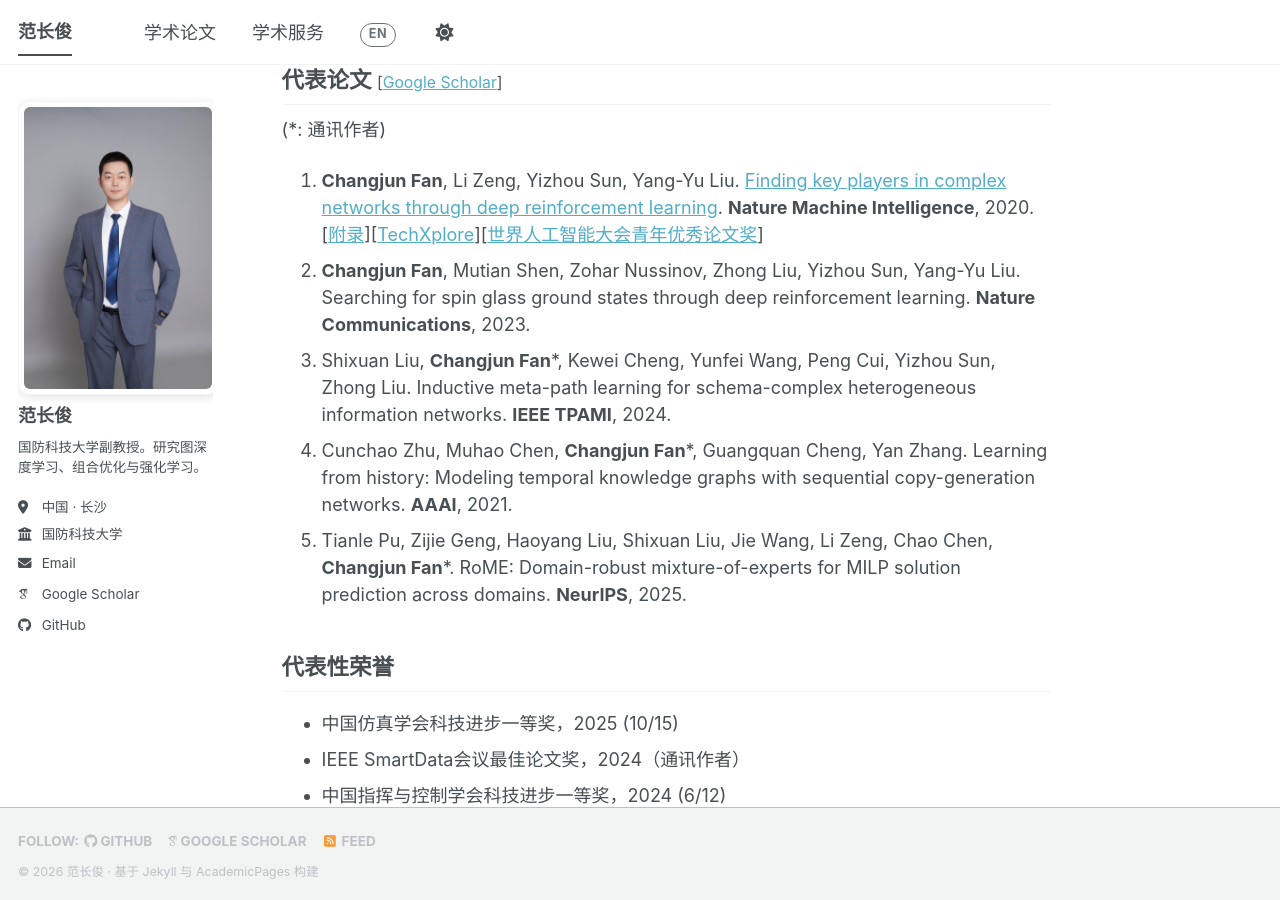
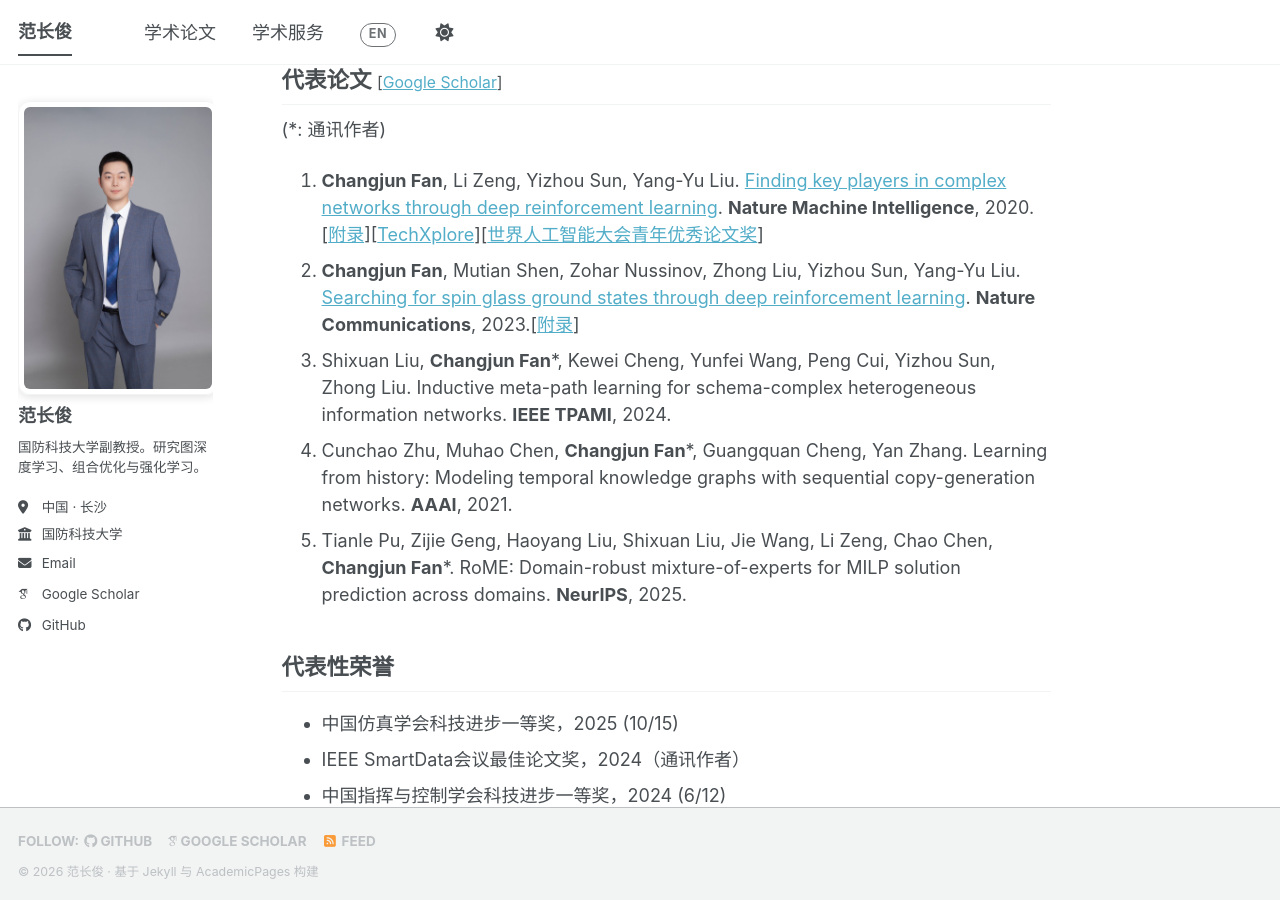
Before and after one commit to fanchangjun/fanchangjun.github.io, a Jekyll site: the page built from _pages/about.md, in a window 1280 px wide and 900 px high, scrolled down 835 px. Built offline with Jekyll 4.4.1, drawn with Linux system fonts in a browser that asks for light colours; some web fonts are replaced; a script bundle is joined from its source files by our own code; library files that are not in the unit come from our copies.

Commit message:
Update about.md

```diff
--- a/_pages/about.md
+++ b/_pages/about.md
@@ -69,7 +69,7 @@ I am now recruiting Master and PhD students who are passionate about research, s
 
 (*: 通讯作者)
 1. **Changjun Fan**, Li Zeng, Yizhou Sun, Yang-Yu Liu. [Finding key players in complex networks through deep reinforcement learning](/pdfs/2020FINDER_main.pdf). **Nature Machine Intelligence**, 2020. [[附录](/pdfs/2020FINDER_SI.pdf)][[TechXplore](https://techxplore.com/news/2020-06-deep-framework-key-players-complex.html)][[世界人工智能大会青年优秀论文奖](https://www.waicyop.cn/article/11)]
-2. **Changjun Fan**, Mutian Shen, Zohar Nussinov, Zhong Liu, Yizhou Sun, Yang-Yu Liu. Searching for spin glass ground states through deep reinforcement learning. **Nature Communications**, 2023.
+2. **Changjun Fan**, Mutian Shen, Zohar Nussinov, Zhong Liu, Yizhou Sun, Yang-Yu Liu. [Searching for spin glass ground states through deep reinforcement learning](/pdfs/2023DIRAC_main.pdf). **Nature Communications**, 2023.[[附录](/pdfs/2023DIRAC_SI.pdf)]
 3. Shixuan Liu, **Changjun Fan***, Kewei Cheng, Yunfei Wang, Peng Cui, Yizhou Sun, Zhong Liu. Inductive meta-path learning for schema-complex heterogeneous information networks. **IEEE TPAMI**, 2024.
 4. Cunchao Zhu, Muhao Chen, **Changjun Fan***, Guangquan Cheng, Yan Zhang. Learning from history: Modeling temporal knowledge graphs with sequential copy-generation networks. **AAAI**, 2021.
 5. Tianle Pu, Zijie Geng, Haoyang Liu, Shixuan Liu, Jie Wang, Li Zeng, Chao Chen, **Changjun Fan***. RoME: Domain-robust mixture-of-experts for MILP solution prediction across domains. **NeurIPS**, 2025.
```
Also changed, not shown: other parts of _pages/about.md (+1 -1 lines).
